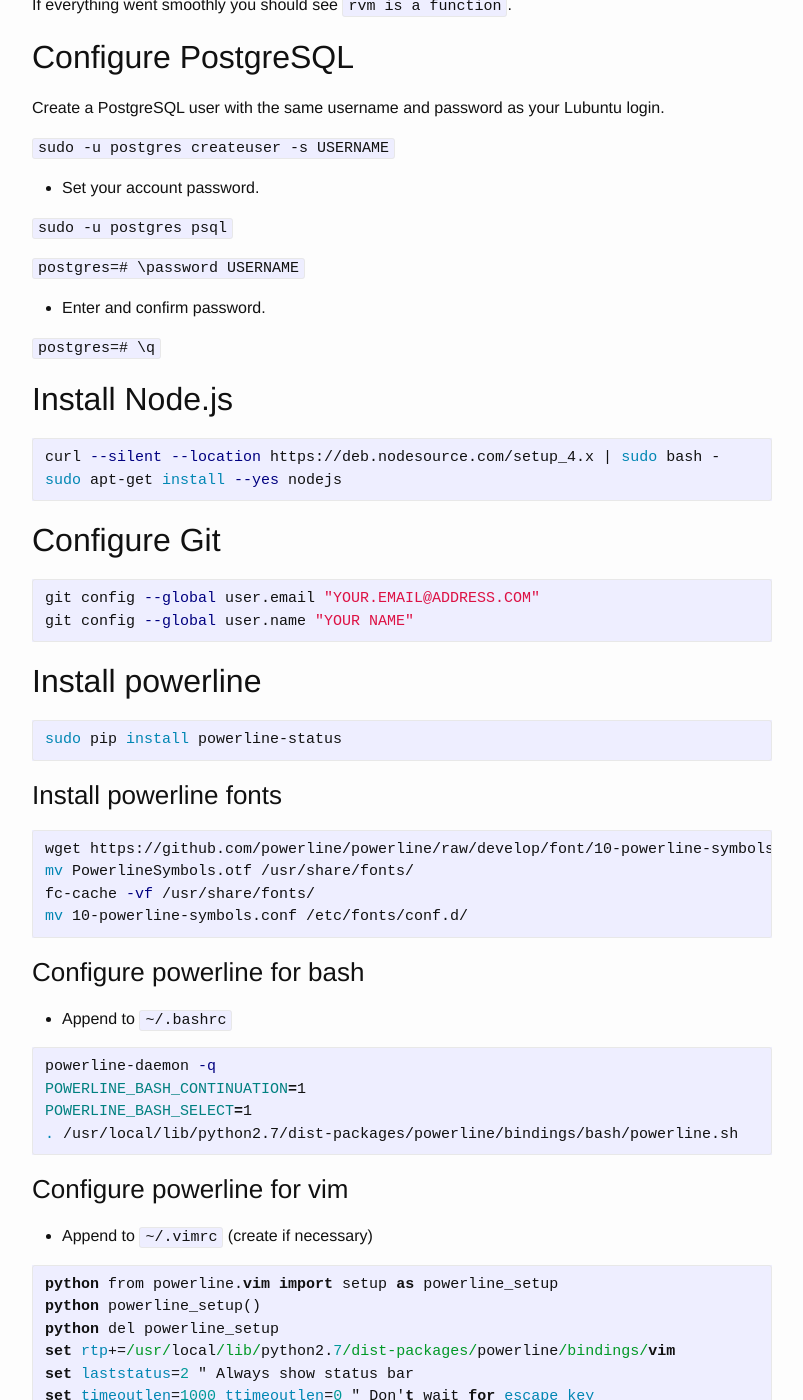
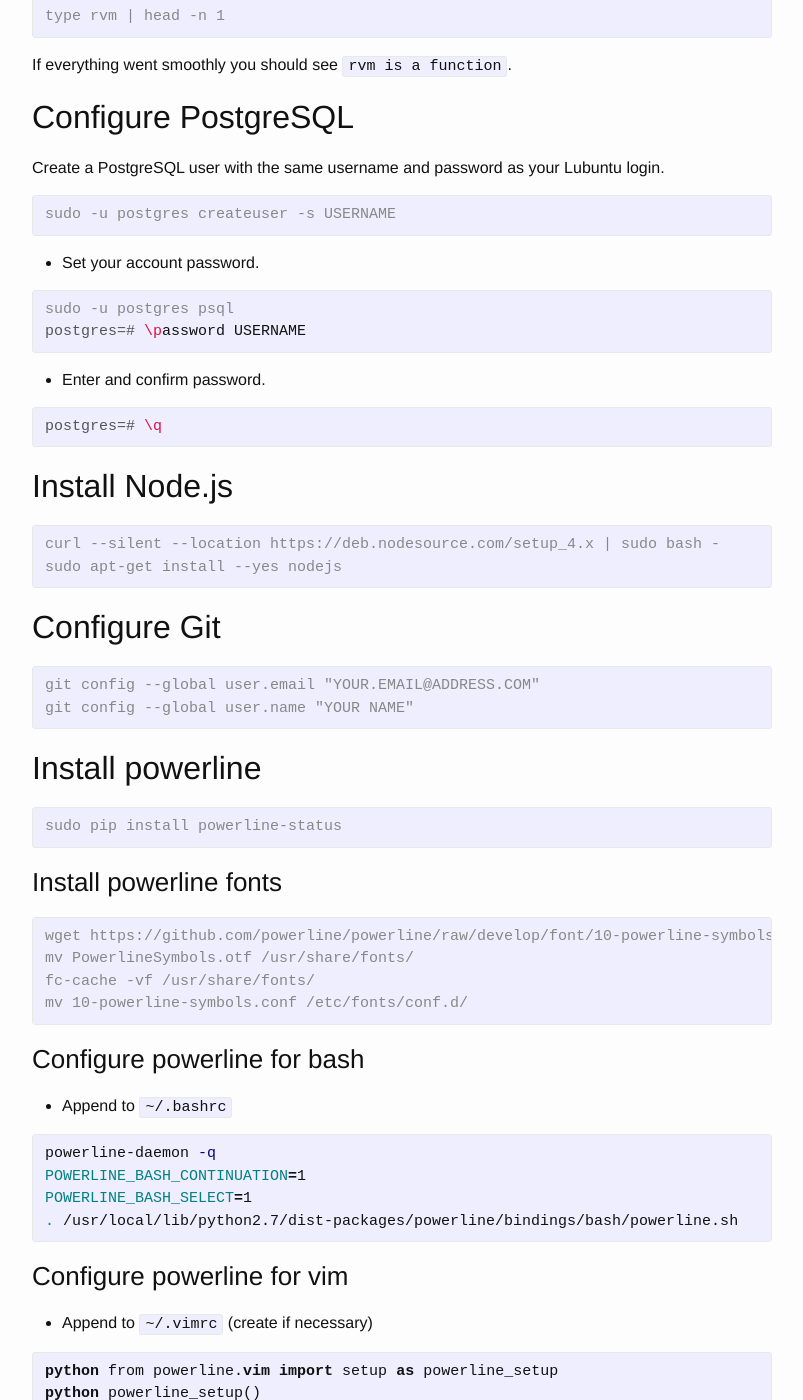
Before and after one commit to drzel/blog, a Jekyll site: the page built from _posts/2015-10-30-open-source-ruby-on-rails-development-environment-for-lubuntu-15.10-as-a-guest-in-virtualbox-5.0.8-with-vim-tmux-and-powerline.md, in a window 1280 px wide and 1400 px high, scrolled down 1655 px. Shown: the whole window, without its empty margins (238-1041 px from the left). Built offline with Jekyll 4.4.1, drawn with Linux system fonts in a browser that asks for light colours; some of the changed text lies outside the part shown.

Commit message:
fix syntax highlighting

````diff
--- a/_posts/2015-10-30-open-source-ruby-on-rails-development-environment-for-lubuntu-15.10-as-a-guest-in-virtualbox-5.0.8-with-vim-tmux-and-powerline.md
+++ b/_posts/2015-10-30-open-source-ruby-on-rails-development-environment-for-lubuntu-15.10-as-a-guest-in-virtualbox-5.0.8-with-vim-tmux-and-powerline.md
@@ -17,7 +17,9 @@ title: Open source Ruby on Rails development environment for Lubuntu 15.10 as a
 * From the VirtualBox menu, select Devices > Insert Guest Additions CD image...
 * Launch LXTerminal (Ctrl-Alt-t).
 
-`sudo /media/drzel/VBOXADDITIONS_5.0.8_103449/./VBoxLinuxAdditions.run`
+{% highlight console %}
+sudo /media/drzel/VBOXADDITIONS_5.0.8_103449/./VBoxLinuxAdditions.run
+{% endhighlight %}
 
 Note: Your VBOXADDITIONS may be a later version.
 
@@ -26,12 +28,14 @@ Note: Your VBOXADDITIONS may be a later version.
 
 ## Install packages
 * Launch LXTerminal.
-```bash
-sudo apt-get install build-essential curl git cmake postgresql postgresql-contrib libpq-dev python-dev python-pip python3-dev python3-pip exuberant-ctags imagemagick vim tmux gnome-terminal
-```
+{% highlight console %}
+sudo apt-get install build-essential curl git cmake postgresql postgresql-contrib libpq-dev python-dev python-pip python3-dev python3-pip vim tmux gnome-terminal
+{% endhighlight %}
 
 ## Make gnome-terminal default terminal emulator
-`sudo update-alternatives --config x-terminal-emulator`
+{% highlight console %}
+sudo update-alternatives --config x-terminal-emulator
+{% endhighlight %}
 
 * Select `gnome-terminal.wrapper`.
 * Reboot machine.
@@ -44,10 +48,10 @@ sudo apt-get install build-essential curl git cmake postgresql postgresql-contri
 
 Note: If you are not using gnome-terminal check https://rvm.io/integration for the correct settings for your terminal emulator.
 
-```bash
+{% highlight console %}
 gpg --keyserver hkp://keys.gnupg.net --recv-keys 409B6B1796C275462A1703113804BB82D39DC0E3
 \curl -sSL https://get.rvm.io | bash -s stable --rails
-```
+{% endhighlight %}
 
 This will take a while. Once finished:
 
@@ -55,64 +59,72 @@ This will take a while. Once finished:
 
 To confirm RVM installed correctly:
 
-`type rvm | head -n 1`
+{% highlight console %}
+type rvm | head -n 1
+{% endhighlight %}
 
 If everything went smoothly you should see `rvm is a function`.
 
 ## Configure PostgreSQL
 Create a PostgreSQL user with the same username and password as your Lubuntu login.
 
-`sudo -u postgres createuser -s USERNAME`
+{% highlight console %}
+sudo -u postgres createuser -s USERNAME
+{% endhighlight %}
 
 * Set your account password.
 
-`sudo -u postgres psql`
-
-`postgres=# \password USERNAME`
+{% highlight console %}
+sudo -u postgres psql
+postgres=# \password USERNAME
+{% endhighlight %}
 
 * Enter and confirm password.
 
-`postgres=# \q`
+{% highlight console %}
+postgres=# \q
+{% endhighlight %}
+
 
 ## Install Node.js
-```bash
+{% highlight console %}
 curl --silent --location https://deb.nodesource.com/setup_4.x | sudo bash -
 sudo apt-get install --yes nodejs
-```
+{% endhighlight %}
 
 ## Configure Git
-```bash
+{% highlight console %}
 git config --global user.email "YOUR.EMAIL@ADDRESS.COM"
 git config --global user.name "YOUR NAME"
-```
+{% endhighlight %}
 
 ## Install powerline
-```bash
+{% highlight console %}
 sudo pip install powerline-status
-```
+{% endhighlight %}
 
 ### Install powerline fonts
-```bash
+{% highlight console %}
 wget https://github.com/powerline/powerline/raw/develop/font/10-powerline-symbols.conf
 mv PowerlineSymbols.otf /usr/share/fonts/
 fc-cache -vf /usr/share/fonts/
 mv 10-powerline-symbols.conf /etc/fonts/conf.d/
-```
+{% endhighlight %}
 
 ### Configure powerline for bash
 * Append to `~/.bashrc`
 
-```bash
+{% highlight bash %}
 powerline-daemon -q
 POWERLINE_BASH_CONTINUATION=1
 POWERLINE_BASH_SELECT=1
 . /usr/local/lib/python2.7/dist-packages/powerline/bindings/bash/powerline.sh
-```
+{% endhighlight %}
 
 ### Configure powerline for vim
 * Append to `~/.vimrc` (create if necessary)
 
-```vim
+{% highlight vim %}
 python from powerline.vim import setup as powerline_setup
 python powerline_setup()
 python del powerline_setup
@@ -120,26 +132,28 @@ set rtp+=/usr/local/lib/python2.7/dist-packages/powerline/bindings/vim
 set laststatus=2 " Always show status bar
 set timeoutlen=1000 ttimeoutlen=0 " Don't wait for escape key
 set noshowmode " Hide -- INSERT -- text in vim status bar
-```
+{% endhighlight %}
 
 ### Configure powerline for tmux
 * Append to `~/.tmux.conf` (create if necessary)
 
-```
+{% highlight bash %}
 # Use powerline
 source /usr/local/lib/python2.7/dist-packages/powerline/bindings/tmux/powerline.conf
 
 # Don't wait on escape
 set -sg escape-time 0
-```
+{% endhighlight %}
 
 ## Confirm working
-```bash
+{% highlight console %}
 rails new temp-rails-project
 cd temp-rails-project
 rails s
-```
+{% endhighlight %}
 
 Then point your browser to `localhost:3000`. If you see the Rails 'Welcome aboard' site you're good to go. When you're done you can remove the temp-rails-project folder.
 
-`rm -rf temp-rails-project`
+{% highlight console %}
+rm -rf temp-rails-project
+{% endhighlight %}
````
